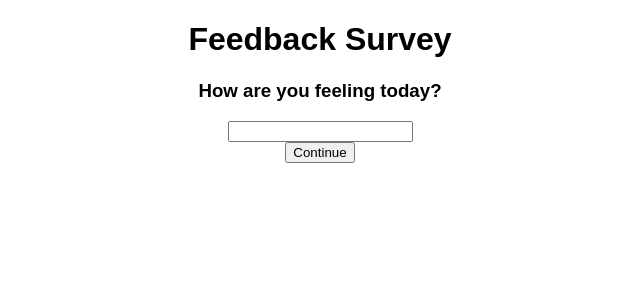
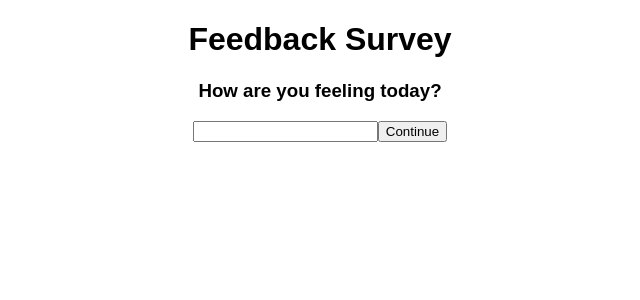
Before and after one commit to cdraz/weekend-redux-feedback-loop, a React (Create React App) app: page /#/feeling in a window 1280 px wide. Shown: the top 300 px of the page, without its empty margins (320-960 px from the left). Built offline with nearby package versions, Linux system fonts and the light colour scheme.

Commit message:
validation added to feeling view

```diff
--- a/src/components/FeelingView/FeelingView.jsx
+++ b/src/components/FeelingView/FeelingView.jsx
@@ -1,18 +1,20 @@
 import { useState, useEffect } from 'react';
 import { useSelector, useDispatch } from 'react-redux';
-import { Link } from 'react-router-dom';
+import { Link, useHistory } from 'react-router-dom';
 
 function FeelingView() {
 
-    // Store access and dispatch hook
+    // Store access, dispatch hook, history hook
     const feedback = useSelector(store => store.feedbackReducer);
     const dispatch = useDispatch();
+    const history = useHistory();
 
     // State variable for feeling score
     const [feelingScore, setFeelingScore] = useState(feedback.feeling);
 
     // Declare onContinue function
-    const onContinue = () => {
+    const onContinue = event => {
+        event.preventDefault();
         console.log('in onContinue in FeelingView');
         console.log('Updating feeling score in store: ', feelingScore);
         // Dispatch feeling score to redux store
@@ -23,24 +25,27 @@ function FeelingView() {
                 feeling: Number(feelingScore)
             }
         });
+        // Navigate to next page
+        history.push('/understanding')
     }
 
     return (
         <>
             <h3>How are you feeling today?</h3>
+            <form onSubmit={onContinue}>
                 <input
+                    required
                     id="feeling_score"
                     name="feeling"
                     type="number"
                     value={feelingScore}
                     onChange={event => setFeelingScore(event.target.value)}
                 />
-            <br></br>
-            <Link to="/understanding">
-                <button onClick={onContinue}>
-                    Continue
-                </button>
-            </Link>
+                <input
+                    type="submit"
+                    value="Continue"
+                />
+            </form>
         </>
     )
 }
```
Lines whose indentation alone changed are shown as unchanged.
